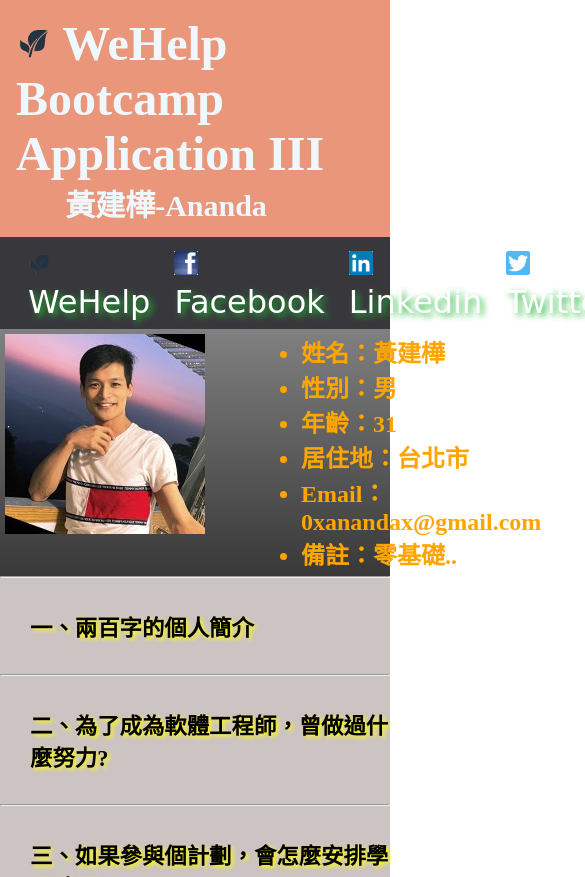
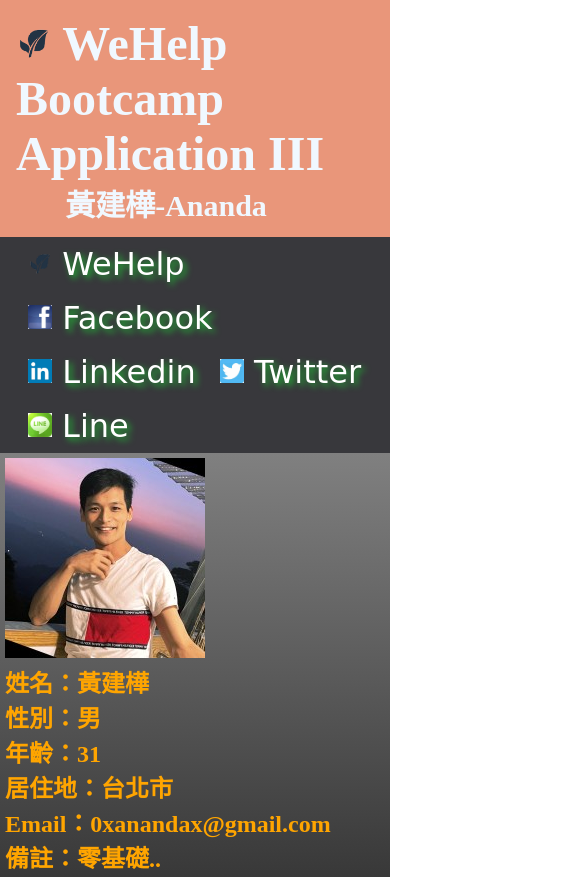
Before and after one commit to 0xAnanda/Jian-Hua-Huang, a plain HTML site: page WeHelp/0xAnanda.html in a window 390 px wide. Shown: the top 877 px of the page, 585 px wide, since content can reach past the window. Drawn offline with Linux system fonts and the light colour scheme; a web font is replaced by a local one.

Commit message:
Add files via upload

```diff
--- a/WeHelp/layout.css
+++ b/WeHelp/layout.css
@@ -28,6 +28,7 @@
 }
 nav ul {
   display: flex;
+  flex-wrap: wrap;
   list-style-type: none;
   padding-left: 1rem;
   font-family: "Noto Sans TC", sans-serif;
@@ -35,6 +36,7 @@
 }
 nav ul li {
   display: flex;
+  flex-wrap: wrap;
 }
 nav ul li a {
   color: white;
@@ -56,6 +58,7 @@
 main {
   width: 100%;
   display: flex;
+  flex-wrap: wrap;
   margin: 0rem;
   padding: 5px;
   background: linear-gradient(gray, #383838);
@@ -114,6 +117,7 @@
   width: 95%;
   margin: 0px 2%;
   display: flex;
+  flex-wrap: wrap;
   justify-content: left;
   white-space: nowrap; /*不換行*/
 }
@@ -200,6 +204,6 @@
 
 @media screen and (max-width: 950px) {
   nav li {
-    display: contents;
+    flex-direction: column;
   }
 }
```
